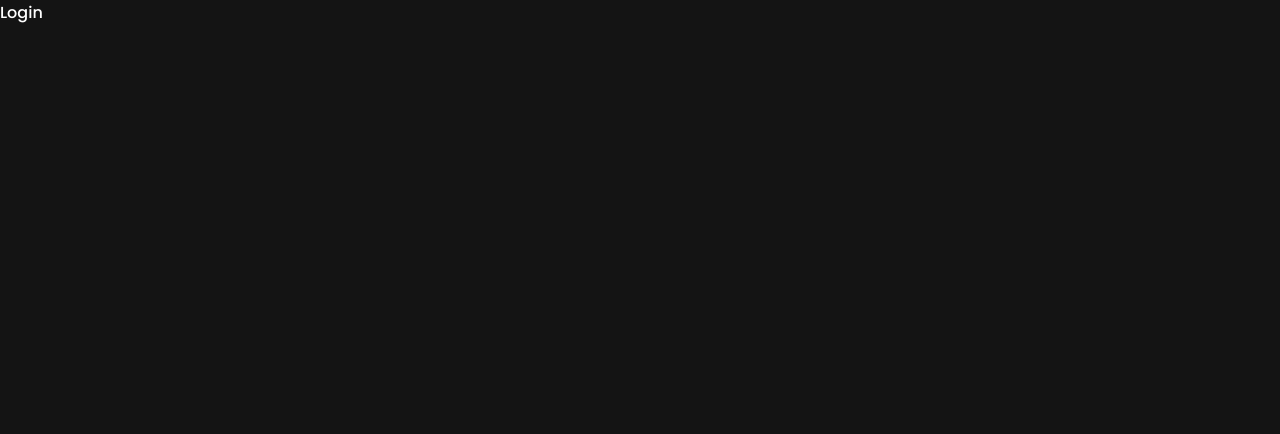
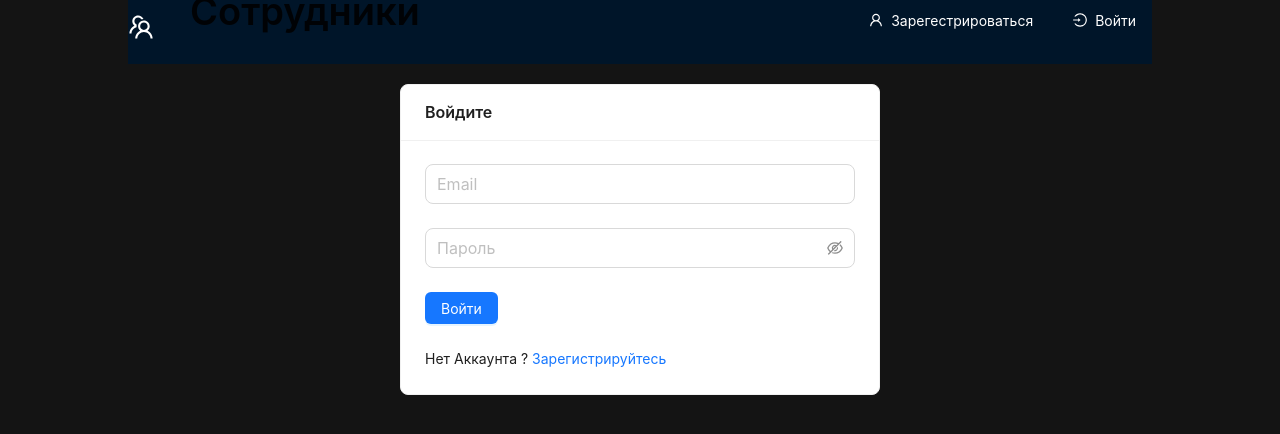
Before and after one commit to nickchay001/full-stack-app-employees, a React (Create React App) app in the folder client/: page /login in a window 1280 px wide. Shown: the top 434 px of the page. Built offline with nearby package versions, Linux system fonts and the light colour scheme.

Commit message:
made a login page

```diff
--- a/client/package.json
+++ b/client/package.json
@@ -3,6 +3,7 @@
   "version": "0.1.0",
   "private": true,
   "dependencies": {
+    "@ant-design/icons": "^5.1.0",
     "@reduxjs/toolkit": "^1.9.5",
     "@testing-library/jest-dom": "^5.16.5",
     "@testing-library/react": "^13.4.0",
@@ -11,7 +12,7 @@
     "@types/node": "^17.0.45",
     "@types/react": "^18.2.6",
     "@types/react-dom": "^18.2.4",
-    "antd": "^5.5.1",
+    "antd": "5.1.5",
     "react": "^18.2.0",
     "react-dom": "^18.2.0",
     "react-redux": "^8.0.5",
--- /dev/null
+++ b/client/src/components/custome-button/index.tsx
@@ -0,0 +1,40 @@
+import { Button, Form } from 'antd'
+
+type Props = {
+    children: React.ReactNode;
+    htmlType?: "button" | "submit" | "reset" | undefined;
+    onClick?: () => void;
+    type?: "link" | "text" | "ghost" | "default" | "primary" | "dashed" | undefined;
+    danger?: boolean;
+    loading?: boolean;
+    shape?: "default" | "circle" | "round" | undefined;
+    icon?: React.ReactNode;
+    className?: string;
+}
+
+export const CustomeButton = ({
+    children,
+    htmlType = 'button',
+    type,
+    danger,
+    loading,
+    shape,
+    icon,
+    className,
+    onClick,
+}: Props) => {
+    return (
+        <Form.Item>
+            <Button
+                className={className}
+                htmlType={htmlType}
+                type={type}
+                danger={danger}
+                loading={loading}
+                shape={shape}
+                icon={icon}
+                onClick={onClick}
+            >{children}</Button>
+        </Form.Item>
+    )
+}
--- /dev/null
+++ b/client/src/components/custome-input/index.tsx
@@ -0,0 +1,29 @@
+import React from 'react'
+import { Form, Input } from 'antd'
+
+type Props = {
+    name: string;
+    placeholder: string;
+    type?: string;
+}
+
+
+export const CustomeInput = ({
+    name,
+    placeholder,
+    type = 'text'
+}: Props) => {
+    return (
+        <Form.Item
+            name={name}
+            rules={[{ required: true, message: 'Обязательное поле' }]}
+            shouldUpdate={true}
+        >
+            <Input
+                placeholder={placeholder}
+                type={type}
+                size='large'
+            />
+        </Form.Item>
+    )
+}
--- /dev/null
+++ b/client/src/components/header/index.module.css
@@ -0,0 +1,17 @@
+.header {
+    padding: 20px 0px;
+    display: flex;
+    align-items: center;
+    justify-content: space-between;
+    margin-bottom: 20px;
+    color: #ffff;
+}
+
+.header * {
+    color: #ffff;
+}
+
+.teamIcon {
+    font-size: 26px;
+    margin-right: 12px;
+}
--- /dev/null
+++ b/client/src/components/header/index.tsx
@@ -0,0 +1,29 @@
+import { LoginOutlined, TeamOutlined, UserOutlined } from '@ant-design/icons'
+import styles from './index.module.css'
+import { Link } from 'react-router-dom'
+import { Layout, Space, Typography } from 'antd'
+import { CustomeButton } from '../custome-button'
+import { Paths } from '../../paths'
+
+export const Header = () => {
+    return (
+        <Layout.Header className={styles.header}>
+            <Space>
+                <TeamOutlined className={styles.teamIcon} />
+                <Link to={Paths.home}>
+                    <CustomeButton type='ghost' >
+                        <Typography.Title level={1}>Сотрудники</Typography.Title>
+                    </CustomeButton>
+                </Link>
+            </Space>
+            <Space>
+                <Link to={Paths.register}>
+                    <CustomeButton type='ghost' icon={<UserOutlined/>}>Зарегестрироваться</CustomeButton>
+                </Link>
+                <Link to={Paths.login}>
+                    <CustomeButton type='ghost' icon={<LoginOutlined/>}>Войти</CustomeButton>
+                </Link>
+            </Space>
+        </Layout.Header>
+    )
+}
--- /dev/null
+++ b/client/src/components/layout/index.module.css
@@ -0,0 +1,5 @@
+.main {
+    width: 80%;
+    height: 100%;
+    margin-inline: auto;
+}
--- /dev/null
+++ b/client/src/components/layout/index.tsx
@@ -0,0 +1,19 @@
+import { ReactNode } from 'react'
+import styles from './index.module.css'
+import { Layout as AntLayout } from 'antd'
+import { Header } from '../header'
+
+type Props = {
+  children: React.ReactNode;
+}
+
+export const Layout = ({ children }: Props) => {
+  return (
+    <div className={styles.main}>
+      <Header/>
+      <AntLayout.Content style={{height: '100%'}}>
+        {children}
+      </AntLayout.Content>
+    </div>
+  )
+}
--- /dev/null
+++ b/client/src/components/passworrd-input/index.tsx
@@ -0,0 +1,42 @@
+import { Form, Input } from 'antd'
+import { NamePath } from 'antd/es/form/interface'
+
+type Props = {
+    name: string;
+    placeholder: string;
+    dependencies?: NamePath[];
+}
+
+export const PasswordInput = ({ name, placeholder, dependencies }: Props) => {
+    return (
+        <Form.Item
+            name={name}
+            dependencies={dependencies}
+            hasFeedback
+            rules={[{
+                required: true,
+                message: 'Обязательное поле'
+            }, ({ getFieldValue }) => ({
+                validator(_, value) {
+                    if (!value) {
+                        return Promise.resolve();
+                    }
+
+                    if (name === 'confirmPassword') {
+                        if (!value || getFieldValue(("password")) === value) {
+                            return Promise.resolve();
+                        }
+                        return Promise.reject(new Error('Пароли должны совпадать'));
+                    } else {
+                        if (value.length < 6) {
+                            return Promise.reject(new Error('Пароли должен быть длиннее 6-ти симаолов'));
+                        }
+                        return Promise.resolve();
+                    }
+                }
+            })]}
+        >
+            <Input.Password placeholder={placeholder} size='large' />
+        </Form.Item>
+    )
+}
--- a/client/src/index.css
+++ b/client/src/index.css
@@ -1,4 +1,4 @@
-@import url('https://fonts.googleapis.com/css2?family=Poppins:wght@500&display=swap');
+@import url("https://fonts.googleapis.com/css2?family=Poppins:wght@500&display=swap");
 
 * {
   margin: 0;
@@ -6,17 +6,18 @@
   box-sizing: border-box;
 }
 
+html,
+body,
+body > div {
+  height: 100%;
+}
+
 body {
-font-family: 'Poppins', sans-serif;
-background-color: #141414;
-color: white;
+  font-family: "Poppins", sans-serif;
+  background-color: #141414;
+  color: #ffff;
 }
 
 a {
   text-decoration: none;
 }
-
-code {
-  font-family: source-code-pro, Menlo, Monaco, Consolas, 'Courier New',
-    monospace;
-}
--- a/client/src/index.tsx
+++ b/client/src/index.tsx
@@ -4,12 +4,15 @@ import { Provider } from 'react-redux';
 import { store } from './app/store';
 import reportWebVitals from './reportWebVitals';
 
-import './index.css';
+import { ConfigProvider, theme } from 'antd'
+
 
 import { createBrowserRouter, RouterProvider } from 'react-router-dom';
 import { Paths } from './paths';
 import { Login } from './pages/login';
 import { Register } from './pages/register';
+
+import './index.css';
 
 const container = document.getElementById('root')!;
 const root = createRoot(container);
@@ -21,17 +24,20 @@ const router = createBrowserRouter([
   },
   {
     path: Paths.login,
-    element: <Login/>
+    element: <Login />
   },
   {
     path: Paths.register,
-    element: <Register/>
+    element: <Register />
   },
 ])
 
 root.render(
   <React.StrictMode>
     <Provider store={store}>
+      <ConfigProvider theme={{
+        algorithm: theme.darkAlgorithm
+      }}></ConfigProvider>
       <RouterProvider router={router} />
     </Provider>
   </React.StrictMode>
--- a/client/src/pages/login/index.tsx
+++ b/client/src/pages/login/index.tsx
@@ -1,7 +1,31 @@
 import React from 'react'
+import { Layout } from '../../components/layout'
+import { Card, Form, Row, Space, Typography } from 'antd'
+import { CustomeInput } from '../../components/custome-input'
+import { PasswordInput } from '../../components/passworrd-input'
+import { CustomeButton } from '../../components/custome-button'
+import { Link } from 'react-router-dom'
+import { Paths } from '../../paths'
 
 export const Login = () => {
-  return (
-    <div>Login</div>
-  )
+    return (
+        <Layout>
+            <Row align="middle" justify="center">
+                <Card title="Войдите" style={{ width: "30rem" }}>
+                    <Form onFinish={() => null}>
+                        <CustomeInput type="email" name="email" placeholder="Email" />
+                        <PasswordInput name="password" placeholder="Пароль" />
+                        <CustomeButton type="primary" htmlType="submit">
+                            Войти
+                        </CustomeButton>
+                    </Form>
+                    <Space direction="vertical" size="large">
+                        <Typography.Text>
+                            Нет Аккаунта ? <Link to={Paths.register}>Зарегистрируйтесь</Link>
+                        </Typography.Text>
+                    </Space>
+                </Card>
+            </Row>
+        </Layout>
+    )
 }
```
Also changed, not shown: 1 other file (tests, documents, lock files or other folders).
